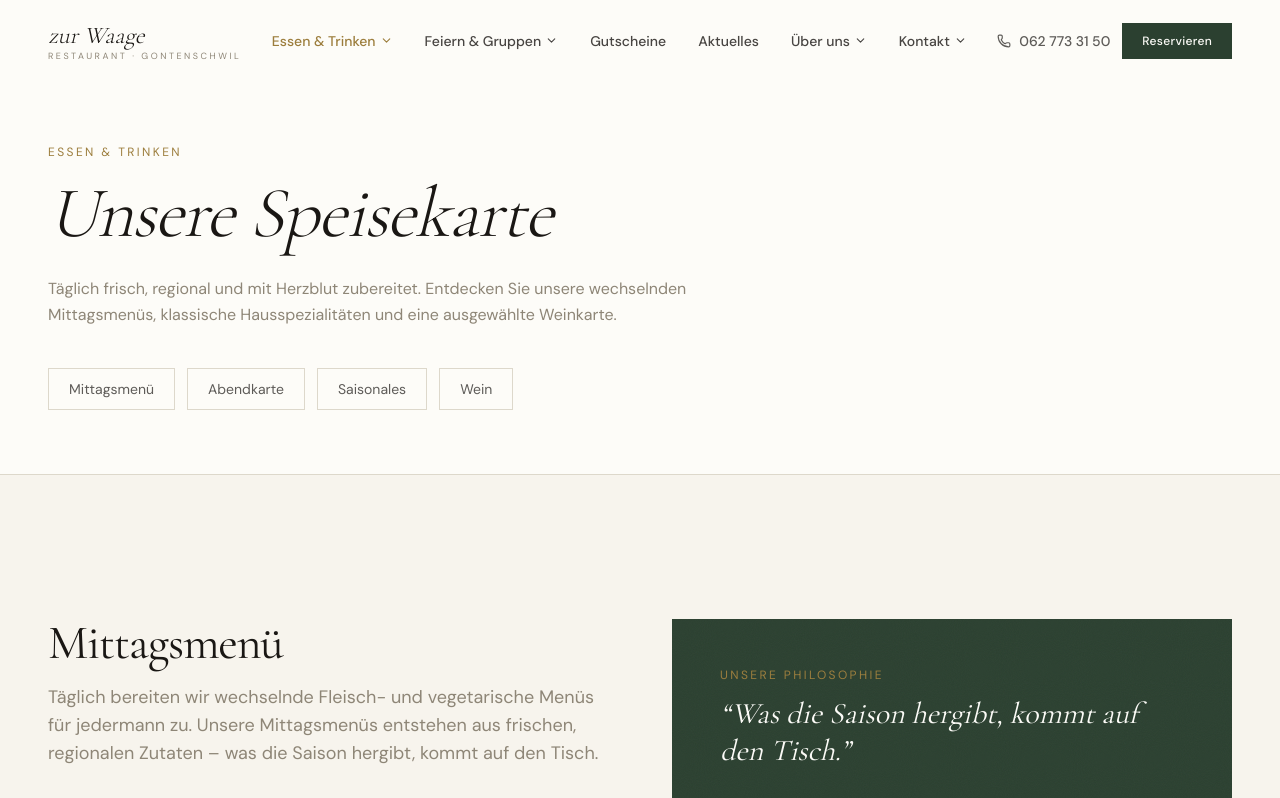
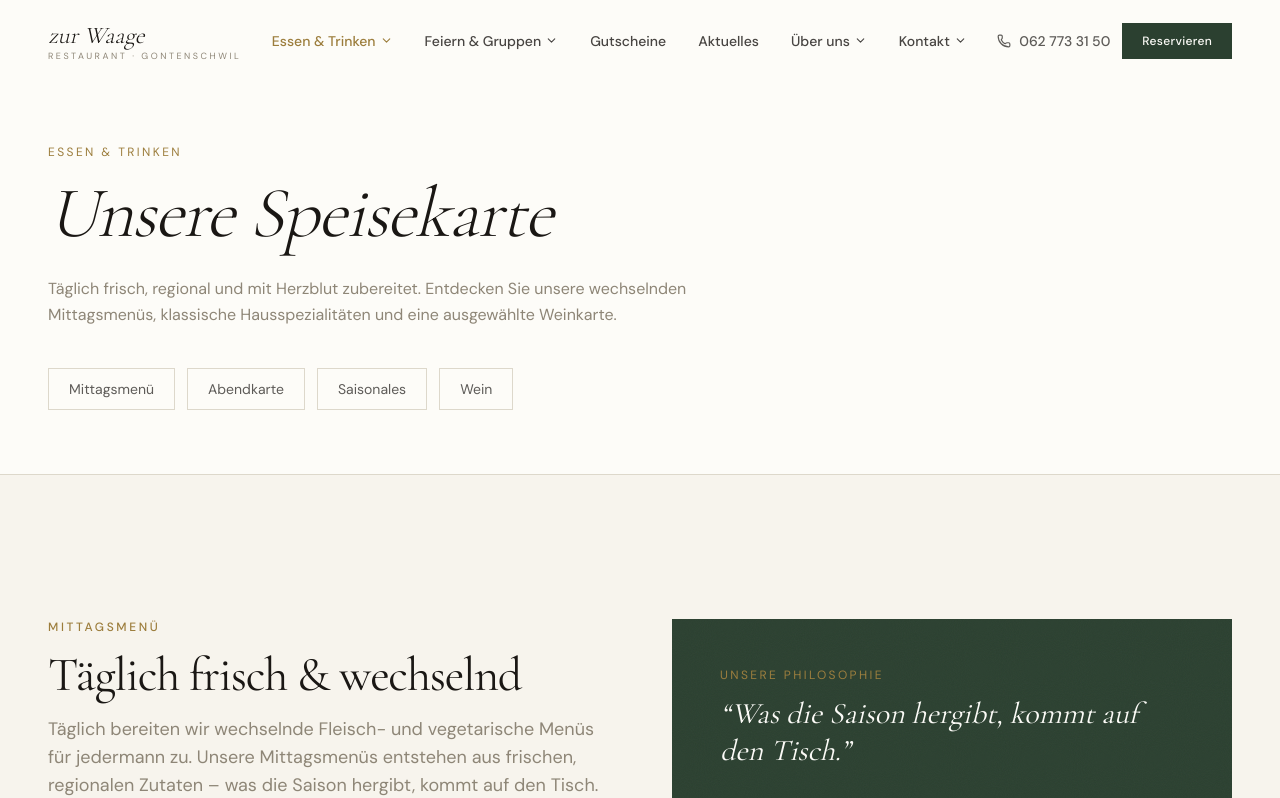
Before and after one commit to 2003-Anonymous/RestaurantZurWaage, a Next.js app: page /essen in a window 1280 px wide. Shown: the top 798 px of the page. Built offline with nearby package versions, Linux system fonts and the light colour scheme.

Commit message:
Add files via upload

```diff
--- a/content/menu.ts
+++ b/content/menu.ts
@@ -1,7 +1,8 @@
 import type { MenuSection, WineEntry } from '@/types'
 
 export const mittagsmenuInfo = {
-  title: 'Mittagsmenü',
+  label: 'Mittagsmenü',
+  title: 'Täglich frisch & wechselnd',
   subtitle: 'Täglich frisch & wechselnd',
   description:
     'Täglich bereiten wir wechselnde Fleisch- und vegetarische Menüs für jedermann zu. Unsere Mittagsmenüs entstehen aus frischen, regionalen Zutaten – was die Saison hergibt, kommt auf den Tisch.',
```
Also changed, not shown: package.json (+10 -10 lines).
